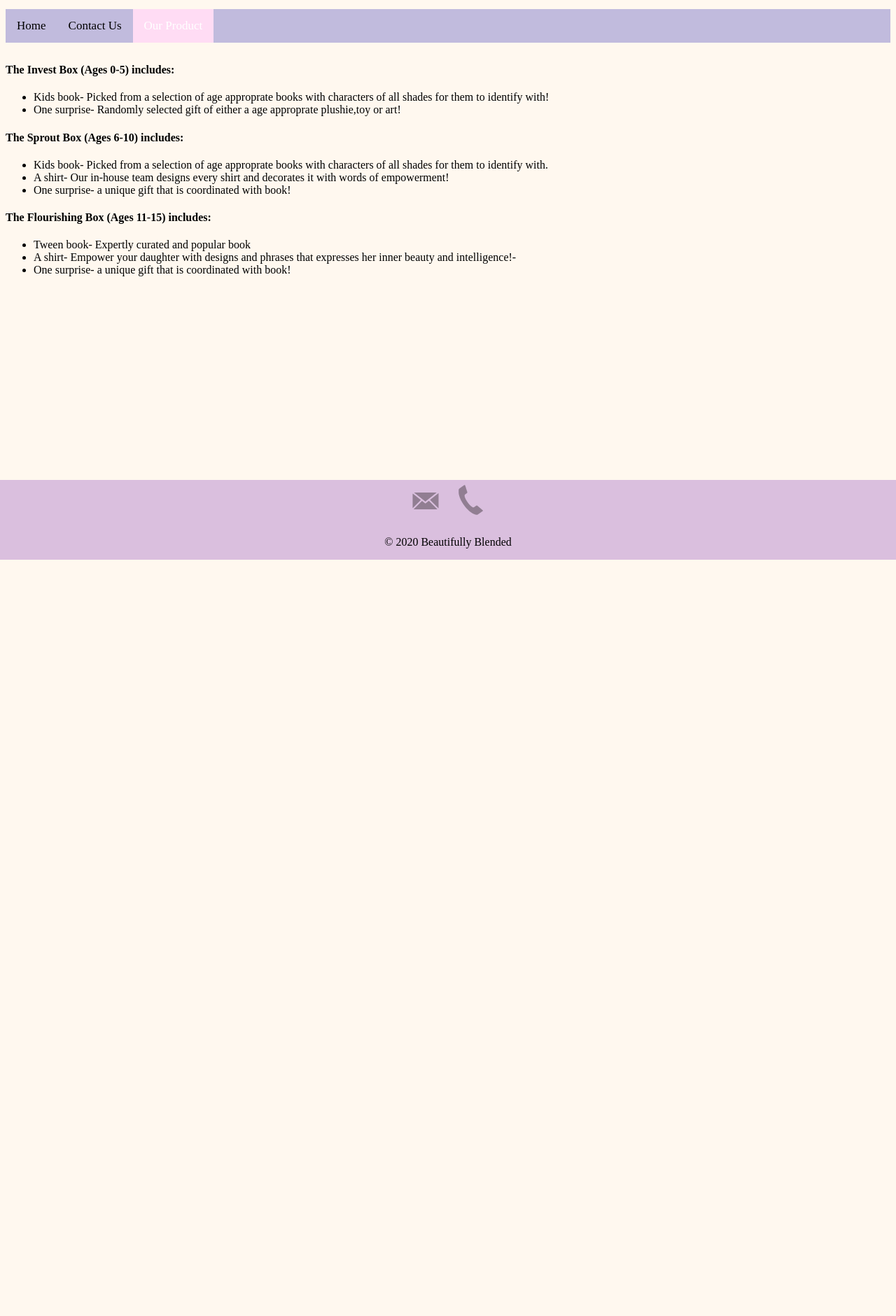
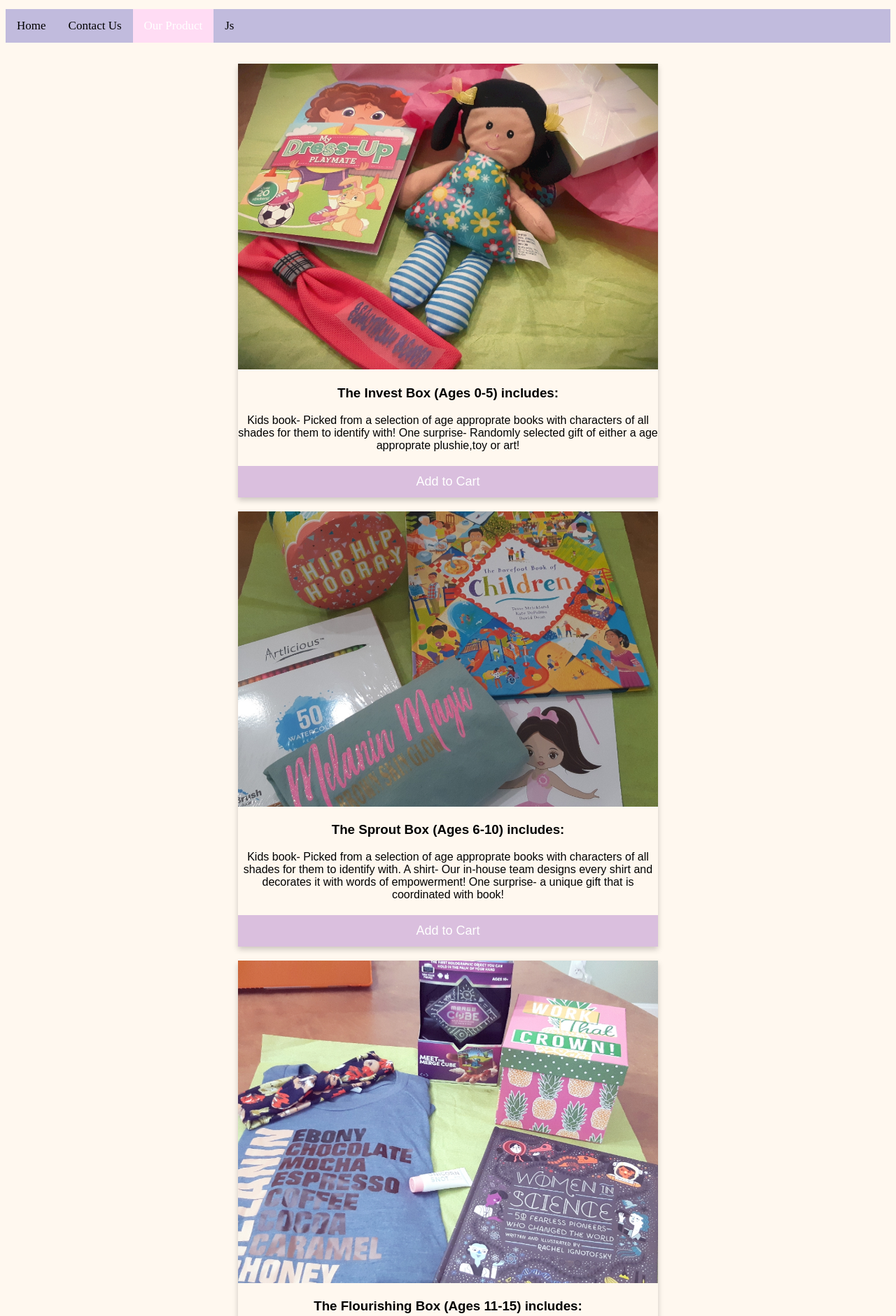
Before and after one commit to BadGirlChel/Beautifully-Blended, a plain HTML site: page items.html in a window 1280 px wide. Shown: the top 1881 px of the page at 70% size. Before the commit the page ends 800 px from the top, so only its background shows below. Drawn offline with Linux system fonts and the light colour scheme.

Commit message:
Added cards and fixed contact page

```diff
--- a/css/design.css
+++ b/css/design.css
@@ -31,11 +31,11 @@ header {
 
 .footer {
     background-color: #dabfde;
-    position: fixed;
-    left: 0;
-    bottom: 0;
-    width: 100%;
     text-align: center;
+    font-size: 0.75em;
+    padding: 20px 20px;
+    font-weight: 200;
+    clear: both;
 }
 /*Header and footer*/
 /*Main*/
@@ -44,10 +44,46 @@ body {
     color: black;
 }
 
-h4 {
-/*    color: lightgray;*/
-}
-
 a {
     text-decoration: none;
 }
+
+.card {
+  box-shadow: 0 4px 8px 0 rgba(0, 0, 0, 0.2);
+  max-width: 600px;
+  margin: auto;
+  text-align: center;
+  font-family: arial;
+}
+
+.box{
+    margin-bottom: 20px;
+    padding-bottom: 20px;
+}
+/*Products*/
+.card button {
+    border: none;
+    outline: 0;
+    padding: 12px;
+    color: white;
+    background-color: #dabfde;
+    text-align: center;
+    width: 100%;
+    font-size: 18px;
+}
+.card,
+p {
+    margin-bottom: 20px;
+}
+/*Contact*/
+.contact-photo {
+    display: block;
+    margin-left: auto;
+    margin-right: auto;
+    width: 20%;
+    border-radius: 50%;
+}
+
+.contact-photo:hover {
+     transform: scale(1.20);
+}
--- /dev/null
+++ b/css/form.css
@@ -0,0 +1,3 @@
+#form1 {
+display: none;
+}
--- a/items.html
+++ b/items.html
@@ -6,37 +6,41 @@
         <title>Beautifully Blended</title>
         <link href="css/design.css" rel="stylesheet">
         <link href="css/responsive.css" rel="stylesheet">
-        <link href="pricing.js"rel="js">
+        <link href="JS/app.js"rel="js">
     </head>
     <header>
         <div class="topnav">
             <a href="index.html">Home</a>
             <a href="contact.html">Contact Us</a>
             <a class="active" href="items.html">Our Product</a>
+            <a href="JS/app.js">Js</a>
         </div>
     </header>
 <body>
 
 <!=== Products ===>
-    <h4>The Invest Box (Ages 0-5) includes: </h4>
-    <ul>
-        <li>Kids book- Picked from a selection of age approprate books with characters of all shades for them to identify with!</li>
-        <li>One surprise- Randomly selected gift of either a age approprate plushie,toy or art! </li>
-    </ul>
-    <h4>The Sprout Box (Ages 6-10) includes: </h4>
-    <ul>
-        <li>Kids book- Picked from a selection of age approprate books with characters of all shades for them to identify with.</li>
-        <li>A shirt- Our in-house team designs every shirt and decorates it with words of empowerment!</li>
-        <li>One surprise- a unique gift that is coordinated with book!</li>
-    </ul>
-    <h4>The Flourishing Box (Ages 11-15) includes: </h4>
-    <ul>
-        <li>Tween book- Expertly curated and popular book  </li>
-        <li>A shirt- Empower your daughter with designs and phrases that expresses her inner beauty and intelligence!-</li>
-        <li>One surprise- a unique gift that is coordinated with book!</li>
-    </ul>
+    <div class="card">
+  <img src="img/2020-07-27-16-49-58-534.jpg" style="width:100%">
+  <h3>The Invest Box (Ages 0-5) includes: </h3>
+  <p>Kids book- Picked from a selection of age approprate books with characters of all shades for them to identify with! One surprise- Randomly selected gift of either a age approprate plushie,toy or art!</p>
+    <p><button>Add to Cart</button></p>
+</div>
+
+<div class="card">
+  <img src="img/2020-07-27-16-51-04-446.jpg" style="width:100%">
+  <h3>The Sprout Box (Ages 6-10) includes: </h3>
+  <p>Kids book- Picked from a selection of age approprate books with characters of all shades for them to identify with. A shirt- Our in-house team designs every shirt and decorates it with words of empowerment! One surprise- a unique gift that is coordinated with book!</p>
+    <p><button>Add to Cart</button></p>
+</div>
+
+<div class="card">
+  <img src="img/2020-07-27-16-50-41-847.jpg" style="width:100%">
+  <h3>The Flourishing Box (Ages 11-15) includes: </h3>
+  <p>Tween book- Expertly curated and popular book
+A shirt- Empower your daughter with designs and phrases that expresses her inner beauty and intelligence! -One surprise- a unique gift that is coordinated with book!</p>
+    <p><button>Add to Cart</button></p>
+</div>
 <!=== /Products ===>
-
     <footer class="footer">
             <img src="img/mail.png">
             <img src="img/phone.png">
```
Also changed, not shown: JS/app.js (added, +20 -0 lines), contact.html (+2 -1 lines), index.html (+17 -20 lines), forms/form.html (added), img/2020-07-27-16-49-58-534.jpg (added), img/2020-07-27-16-50-41-847.jpg (added), img/2020-07-27-16-51-04-446.jpg (added), img/2020-07-27-16-52-20-035.jpg (added).
